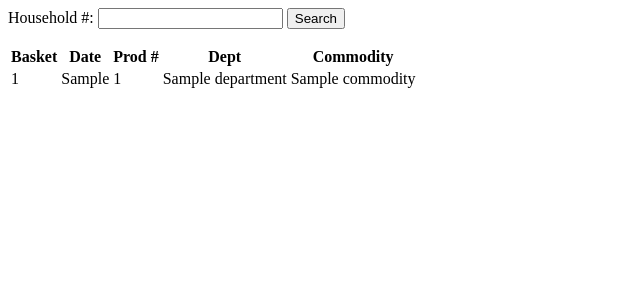
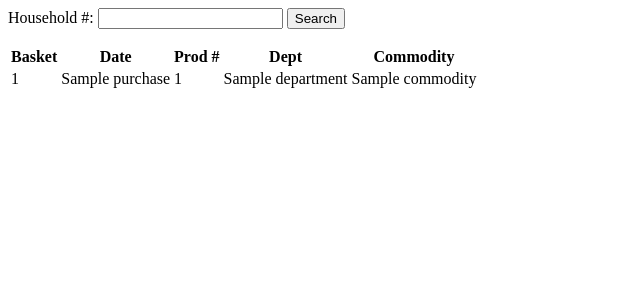
Before and after one commit to msham2002/intro-to-cloud-final-project, a Flask app: template templates/search.html in a window 1280 px wide. Shown: the top 300 px of the page, without its empty margins (0-640 px from the left). Run offline with Flask 3, Linux system fonts and the light colour scheme; the template is opened without the code that fills it: most values are stand-ins (such as "Sample title", 1, 10 or a date in 2020).

Commit message:
updated to correct tables

```diff
--- a/app.py
+++ b/app.py
@@ -44,11 +44,11 @@
         with get_conn().cursor(as_dict=True) as cur:
             cur.execute("""
                 SELECT TOP 100
-                       t.HSHD_NUM, t.BASKET_NUM, t.Purchase_DT,
-                       t.Product_Num, p.Department, p.Commodity
+                       t.HSHD_NUM, t.BASKET_NUM, t.PURCHASE,
+                       t.PRODUCT_NUM, p.DEPARTMENT, p.COMMODITY
                 FROM   retail.cleaned_400_transactions t
                 JOIN   retail.cleaned_400_products p
-                  ON t.Product_Num = p.Product_Num
+                  ON t.PRODUCT_NUM = p.PRODUCT_NUM
                 WHERE  t.HSHD_NUM = %s
                 ORDER  BY t.Purchase_DT DESC
             """, (hshd,))
--- a/templates/search.html
+++ b/templates/search.html
@@ -8,7 +8,7 @@
       <tr><th>Basket</th><th>Date</th><th>Prod #</th><th>Dept</th><th>Commodity</th></tr>
       {% for row in results %}
         <tr>
-          <td>{{row.BASKET_NUM}}</td><td>{{row.PURCHASE_DT}}</td>
+          <td>{{row.BASKET_NUM}}</td><td>{{row.PURCHASE}}</td>
           <td>{{row.PRODUCT_NUM}}</td><td>{{row.DEPARTMENT}}</td>
           <td>{{row.COMMODITY}}</td>
         </tr>
```
